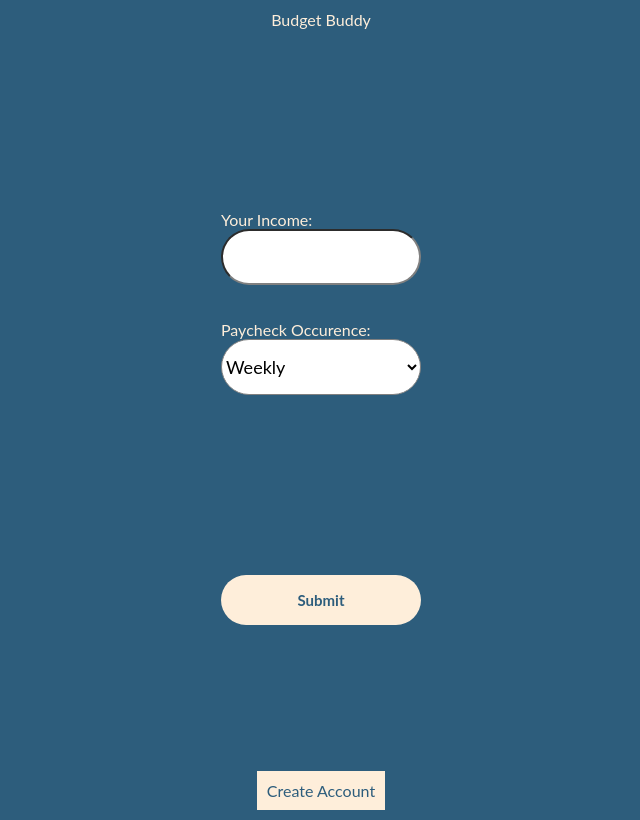
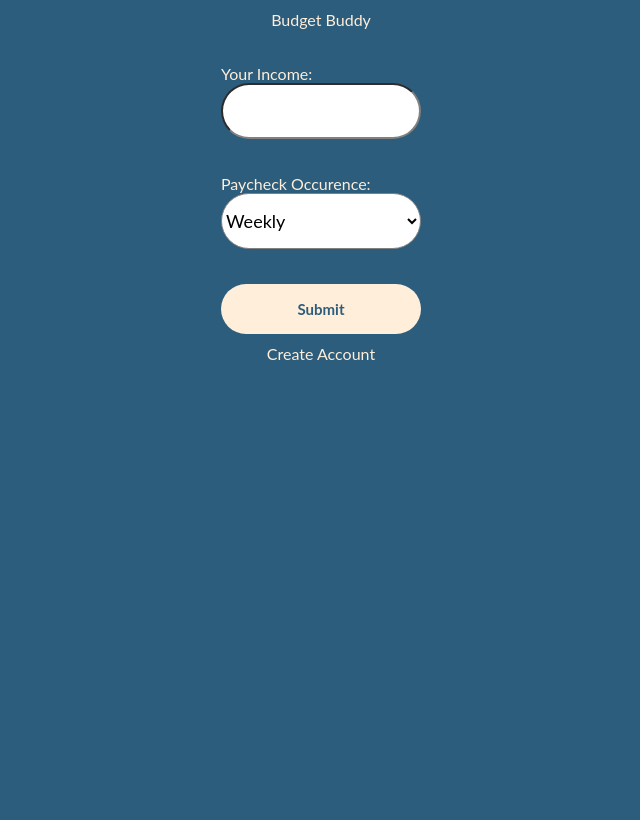
Before and after one commit to Bykerbry/Budget-Buddy, a plain HTML site: page home.html in a window 1280 px wide. Shown: the whole page, without its empty margins (319-959 px from the left). Drawn offline with Linux system fonts and the light colour scheme.

Commit message:
took out height from body and updated create account

```diff
--- a/styles.css
+++ b/styles.css
@@ -15,7 +15,6 @@ body {
     flex-direction: column;
     align-items: center;
     margin: 10px;
-    height: 100vh;
 }
 
 /* form {} */
@@ -76,4 +75,6 @@ p {
 #Account {
     text-decoration: none;
     padding: 10px;
+    background-color: #2D5D7C;
+    color: #FEEEDA;
 }
```
